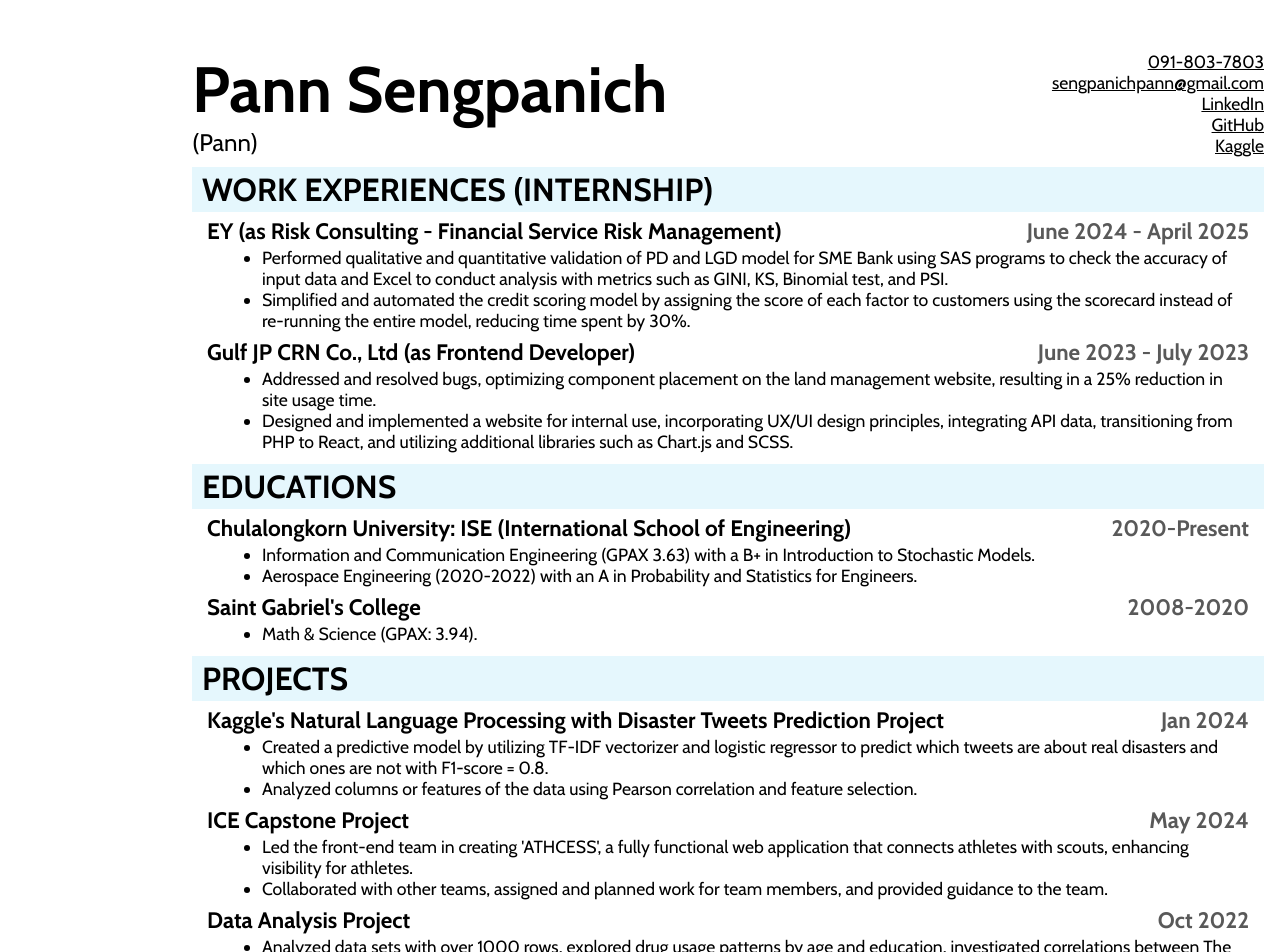
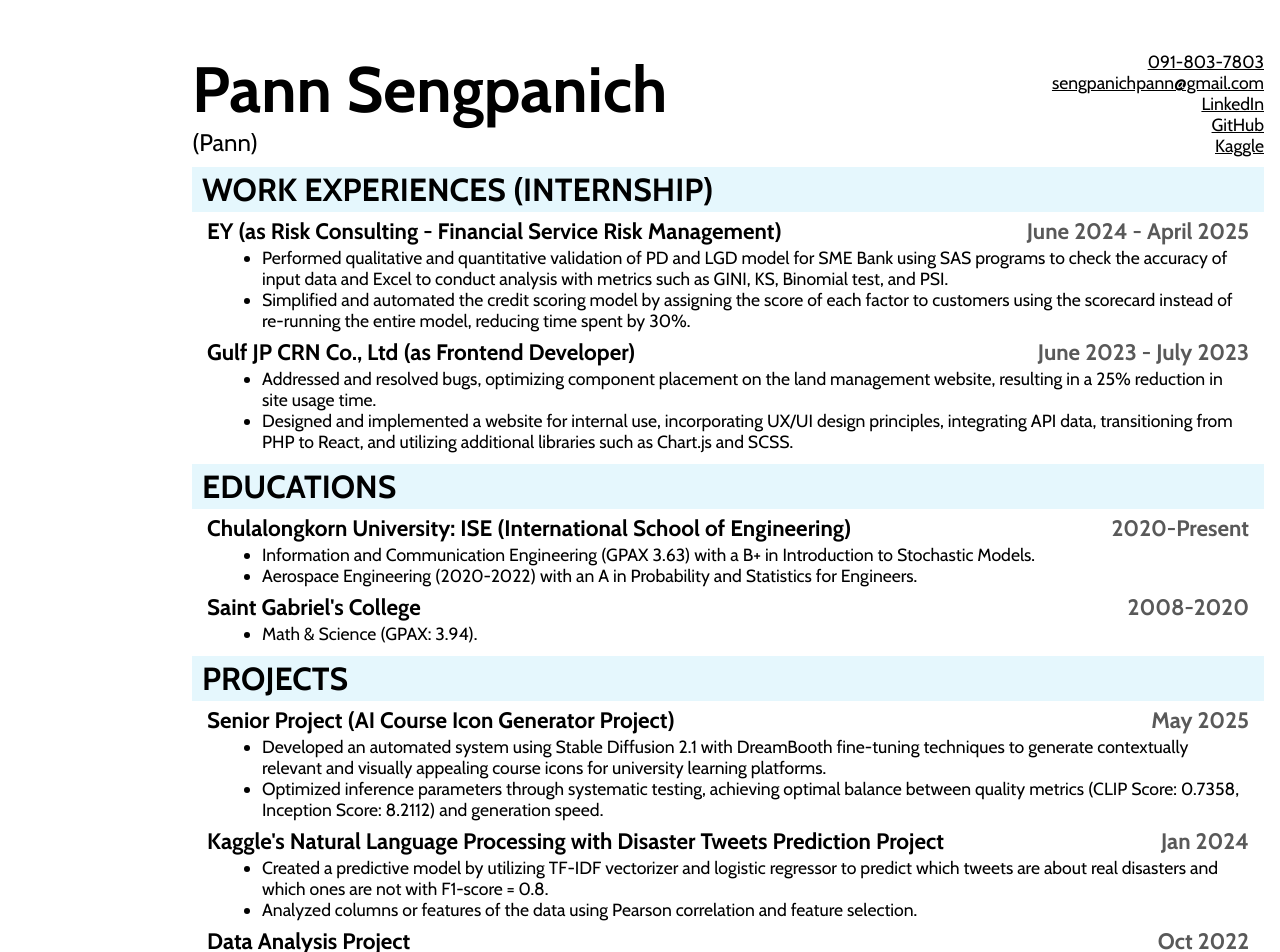
Before and after one commit to PannSengpanich/cv-application, a React (Create React App) app: page / in a window 1280 px wide. Shown: the top 952 px of the page. Built offline with nearby package versions, Linux system fonts and the light colour scheme.

Commit message:
Update data.js

```diff
--- a/src/data.js
+++ b/src/data.js
@@ -82,6 +82,15 @@ export const EdData = [
 export const ProjData = [
   { topic: "PROJECTS" },
   {
+    head: "Senior Project (AI Course Icon Generator Project)",
+    details: [
+      "Developed an automated system using Stable Diffusion 2.1 with DreamBooth fine-tuning techniques to generate contextually relevant and visually appealing course icons for university learning platforms.",
+      "Optimized inference parameters through systematic testing, achieving optimal balance between quality metrics (CLIP Score: 0.7358, Inception Score: 8.2112) and generation speed.",
+    ],
+    url: "https://www.kaggle.com/pannsengpanich/natural-language-processing-with-disaster-tweets",
+    date: "May 2025",
+  },
+  {
     head: "Kaggle's Natural Language Processing with Disaster Tweets Prediction Project",
     details: [
       "Created a predictive model by utilizing TF-IDF vectorizer and logistic regressor to predict which tweets are about real disasters and which ones are not with F1-score = 0.8.",
@@ -90,16 +99,16 @@ export const ProjData = [
     url: "https://www.kaggle.com/pannsengpanich/natural-language-processing-with-disaster-tweets",
     date: "Jan 2024",
   },
-  {
-    head: "ICE Capstone Project",
-    details: [
-      "Led the front-end team in creating 'ATHCESS', a fully functional web application that connects athletes with scouts, enhancing visibility for athletes.",
-      // "Developed a user-friendly interface, implemented UX/UI-designed pages, and integrated API data from the back-end.",
-      "Collaborated with other teams, assigned and planned work for team members, and provided guidance to the team.",
-    ],
-    url: "https://github.com/Athcess/athcess-frontend",
-    date: "May 2024",
-  },
+  // {
+  //   head: "ICE Capstone Project",
+  //   details: [
+  //     "Led the front-end team in creating 'ATHCESS', a fully functional web application that connects athletes with scouts, enhancing visibility for athletes.",
+  //     // "Developed a user-friendly interface, implemented UX/UI-designed pages, and integrated API data from the back-end.",
+  //     "Collaborated with other teams, assigned and planned work for team members, and provided guidance to the team.",
+  //   ],
+  //   url: "https://github.com/Athcess/athcess-frontend",
+  //   date: "May 2024",
+  // },
   {
     head: "Data Analysis Project",
     details: [
```
